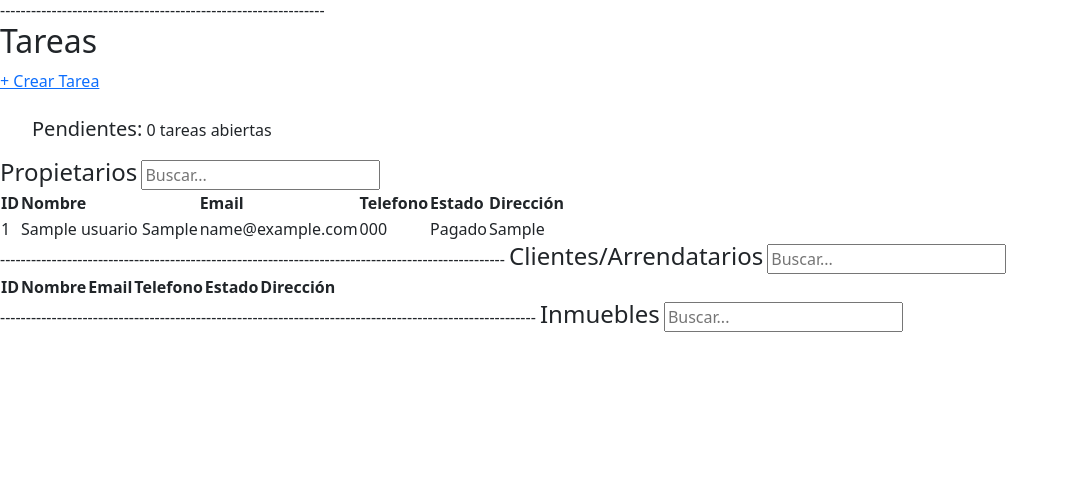
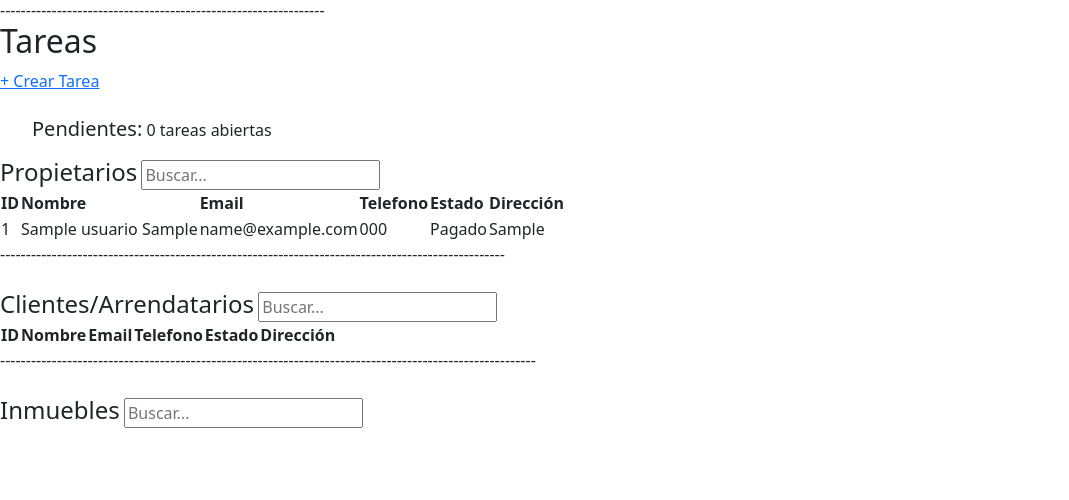
Before and after one commit to juanherrera20/Renta_casa_old, a Django app: page /Inicio/ in a window 1280 px wide. Shown: the part 700-1200 px from the top of the page, without its empty margins (0-1069 px from the left). Before the commit the page ends 1032 px from the top, so only its background shows below. Run offline with Django 5.2, Linux system fonts and the light colour scheme; tables that the repository leaves empty hold one stand-in row (values such as "Sample post"); lists and menus that the app fills with data are empty.

Commit message:
Creación de carpeta estatica para CSS, JS, etc...

```diff
--- a/desarrollo/generador/settings.py
+++ b/desarrollo/generador/settings.py
@@ -10,6 +10,7 @@ For the full list of settings and their values, see
 https://docs.djangoproject.com/en/5.0/ref/settings/
 """
 
+import os
 from pathlib import Path
 
 # Build paths inside the project like this: BASE_DIR / 'subdir'.
@@ -125,6 +126,8 @@ USE_TZ = True
 
 STATIC_URL = 'static/'
 
+STATICFILES_DIRS = (os.path.join(BASE_DIR, 'generar/static'),) #Se crea y se guarda carpeta de archivos estaticos
+
 # Default primary key field type
 # https://docs.djangoproject.com/en/5.0/ref/settings/#default-auto-field
 
--- /dev/null
+++ b/desarrollo/generar/static/css/dash.css
@@ -0,0 +1,6 @@
+ul {
+    list-style: none;
+}
+h4, h5, h6 {
+    display: inline
+}
--- a/desarrollo/generar/templates/dash.html
+++ b/desarrollo/generar/templates/dash.html
@@ -1,16 +1,18 @@
+{% load static %} <!-- Se carga la carpeta 'static' para cargar los estilos y animaciones. -->
 <!DOCTYPE html>
 <html lang="en">
 <head>
     <meta charset="UTF-8">
     <meta name="viewport" content="width=device-width, initial-scale=1.0">
     <link href="https://cdn.jsdelivr.net/npm/bootstrap@5.0.2/dist/css/bootstrap.min.css" rel="stylesheet" integrity="sha384-EVSTQN3/azprG1Anm3QDgpJLIm9Nao0Yz1ztcQTwFspd3yD65VohhpuuCOmLASjC" crossorigin="anonymous">
+    <link rel="stylesheet" href='{% static "css/dash.css" %}' type="text/css"> <!-- Se implementa el archivo CSS -->
     <title>Bienvenido</title>
 </head>
 <body>
   <h2>Dashboard</h2>
   <div class="containerr">
     <nav>
-      <ul style="list-style: none;"> <!-- Este estilo se debe poner luego en el CSS. Estilo temporal para mejor visualidad -->
+      <ul>
       <br>
         <li><p>Logo</p></li>
         <li><a href="#">Inicio</a></li>
@@ -37,7 +39,7 @@
       </ul>
     </nav>
   </div>
-  <ul style="list-style: none;">
+  <ul>
     <h2>Inmuebles Totales</h2>
     <li><h3>{{ context.inmuebles }}</h3></li>
     <br>
@@ -53,10 +55,10 @@
   <a href="{% url 'AddTarea' %}"> + Crear Tarea</a>
   <br><br>
 
-  <ul> <!-- Estos estilos luego toca pasarlos a una hoja de CSS para tenerlos más organizados -->
-    <li style="display: inline-block; margin-right: 20px;">
-      <h5 style="display: inline;">Pendientes:</h5>
-      <h6 style="display: inline;">{{ context.tareas }} tareas abiertas</h6>
+  <ul>
+    <li>
+      <h5>Pendientes:</h5>
+      <h6>{{ context.tareas }} tareas abiertas</h6>
     </li>
   </ul>
   <ul>
@@ -64,11 +66,11 @@
       <li>Etiqueta: {{ tarea.etiqueta }}</li>
       <li><h3>Titulo: {{ tarea.titulo }}</h3></li>
       <li>Fecha incio: {{ tarea.fecha_inicio }}      Fecha fin: {{ tarea.fecha_fin }}</li>
-      <h4>{{ tarea.superuser_id.nombre }} {{ tarea.superuser_id.apellido }}</h4>
-    ----------------------------------------------------- <!-- Estos guiones solo son para guiarnos y saber cuando termina cada tarea -->
+      <h4>{{ tarea.superuser_id.nombre }} {{ tarea.superuser_id.apellido }}</h4> <br>
+    ----------------------------------------------------- <br><br><!-- Estos guiones solo son para guiarnos y saber cuando termina cada tarea -->
     {% endfor %}
   </ul>
-  <h4 style="display: inline;">Propietarios</h4> <input type="search" id="buscar" name="buscar" placeholder="Buscar...">
+  <h4>Propietarios</h4> <input type="search" id="buscar" name="buscar" placeholder="Buscar...">
 
   <table>
     <thead>
@@ -94,10 +96,10 @@
       {% endfor %}
   </tbody>
 </table>
---------------------------------------------------------------------------------------------------<!-- Fin de la tabla de propietarios -->
+-------------------------------------------------------------------------------------------------- <br><br><!-- Fin de la tabla de propietarios -->
 
 
-<h4 style="display: inline;">Clientes/Arrendatarios</h4> <input type="search" id="buscar" name="buscar" placeholder="Buscar...">
+<h4>Clientes/Arrendatarios</h4> <input type="search" id="buscar" name="buscar" placeholder="Buscar...">
 
 <table>
   <thead>
@@ -123,9 +125,9 @@
     {% endfor %}
   </tbody>
 </table>
---------------------------------------------------------------------------------------------------------<!-- Fin de la tabla de Arrendatarios -->
+-------------------------------------------------------------------------------------------------------- <br><br><!-- Fin de la tabla de Arrendatarios -->
 <!-- Enlistar el resumen de los inmuebles tipo lista-->
-<h4 style="display: inline;">Inmuebles</h4> <input type="search" id="buscar" name="buscar" placeholder="Buscar...">
+<h4>Inmuebles</h4> <input type="search" id="buscar" name="buscar" placeholder="Buscar...">
 <br><br><br><br>
 
 
```
